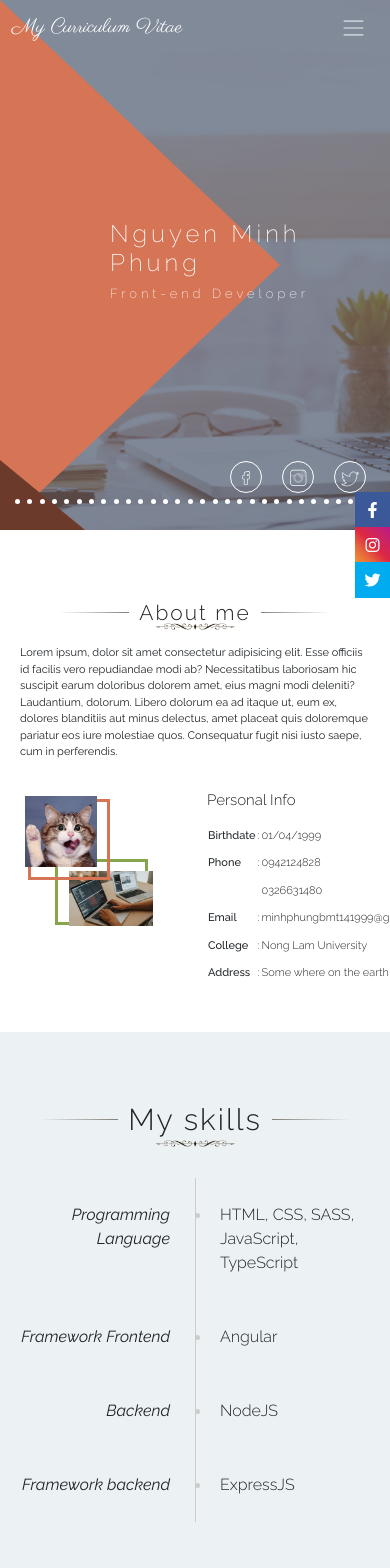
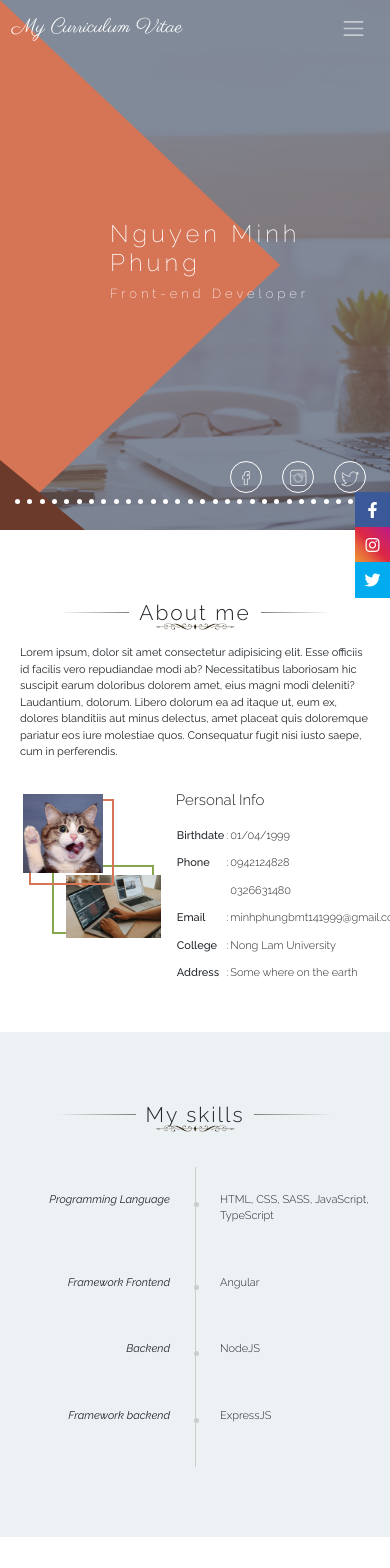
Before and after one commit to chotr/cv-angular, an Angular app: page / in a window 390 px wide. Shown: the top 1568 px of the page. Built offline with nearby package versions, Linux system fonts and the light colour scheme.

Commit message:
responsive all

```diff
--- a/src/app/clients/about/about.component.html
+++ b/src/app/clients/about/about.component.html
@@ -15,7 +15,7 @@
     </div>
     <div class="info">
         <div class="row">
-            <div class="col-6 img_content">
+            <div class="col-5 col-sm-6 col-md-6 img_content">
                 <div class="img">
                     <img src="../../../assets/images/53928431_2178140305834898_6450575145223323648_n.jpg" alt="">
                 </div>
@@ -25,7 +25,7 @@
                     </div>
                 </div>
             </div>
-            <div class="col-6">
+            <div class="col-7 col-sm-6 col-md-6">
                 <div class="personal_info">
                     <h3>Personal Info</h3>
                     <div class="getActive"></div>
@@ -33,7 +33,7 @@
                         <tr>
                             <th scope="row">Birthdate</th>
                             <td>:</td>
-                            <td colspan="2">01/04/1999</td>
+                            <td colspan="1">01/04/1999</td>
                         </tr>
                         <tr>
                             <th scope="row">Phone</th>
--- a/src/app/clients/about/about.component.scss
+++ b/src/app/clients/about/about.component.scss
@@ -213,7 +213,22 @@
     .info {
       .img_content {
         .img_absolute {
-          bottom: 15%;
+          bottom: -15%;
+          width: 65%;
+          right: 0%;
+          .img {
+            position: relative;
+            &::before {
+              border: 2px solid #87a64b;
+            }
+          }
+        }
+        .img {
+          padding: 3px;
+          width: 65%;
+          &::before {
+            border: 2px solid #d67456;
+          }
         }
       }
       .personal_info {
@@ -256,9 +271,13 @@
     .info {
       .img_content {
         .img_absolute {
-          bottom: 30%;
+          bottom: 25%;
+        }
+        .img {
+          width: 65%;
         }
       }
+
     }
   }
 }
--- a/src/app/clients/certificate/certificate.component.scss
+++ b/src/app/clients/certificate/certificate.component.scss
@@ -1,3 +1,5 @@
+@import "../../../styles/Helper/mixin";
+@import "../../../styles/Helper/variables";
 .content {
   overflow: hidden;
   opacity: 0;
@@ -41,3 +43,48 @@
     }
   }
 }
+@include responsive("extra-large") {
+  .content {
+    .title {
+      h2 {
+        font-size: 25px;
+      }
+    }
+    .certificate_list {
+      .img {
+        width: 60%;
+      }
+      .text {
+        font-size: 14px;
+      }
+    }
+  }
+}
+
+@include responsive("medium") {
+  .content {
+    .title {
+      h2 {
+        font-size: 21px;
+      }
+    }
+    .certificate_list {
+      .text {
+        font-size: 11px;
+      }
+      .fe_c {
+        padding-bottom:10px;
+      }
+    }
+  }
+}
+
+@include responsive("small") {
+  .content {
+    .certificate_list {
+      .img {
+        width: 100%;
+      }
+    }
+  }
+}
--- a/src/app/clients/footer/footer.component.scss
+++ b/src/app/clients/footer/footer.component.scss
@@ -1,3 +1,5 @@
+@import "../../../styles/Helper/mixin";
+@import "../../../styles/Helper/variables";
 .contact_footer {
   background: #f7f7f7;
   .contact {
@@ -54,8 +56,116 @@
       align-items: center;
       margin: 0 20px;
     }
-    span{
-        color: black;
+    span {
+      color: black;
     }
   }
 }
+
+@include responsive("extra-large") {
+  .contact_footer {
+    .fl-layout {
+      .footer_img {
+        width: 30%;
+        padding: 0px 28px;
+      }
+      h3 {
+        font-size: 16px;
+      }
+      p {
+        font-size: 14px;
+      }
+    }
+  }
+  .social_footer {
+    span {
+      font-size: 15px;
+    }
+  }
+}
+
+@include responsive("large") {
+  .contact_footer {
+    .fl-layout {
+      .footer_img {
+        width: 23%;
+        padding: 0px 10px;
+      }
+      h3 {
+        font-size: 15px;
+      }
+      p {
+        font-size: 12px;
+      }
+    }
+  }
+  .social_footer {
+    span {
+      font-size: 14px;
+    }
+  }
+}
+
+@include responsive("medium") {
+  .contact_footer {
+    .fl-layout {
+      .footer_img {
+        width: 23%;
+        padding: 0px 10px;
+      }
+
+      h3 {
+        font-size: 14px;
+      }
+      p {
+        font-size: 11px;
+      }
+    }
+    .contact {
+      .col-4:nth-child(2) {
+        .fl-layout {
+          .footer_img {
+            padding: 0 !important;
+            margin-right: 10px !important;
+          }
+        }
+      }
+    }
+  }
+  .social_footer {
+    .content {
+      padding: 40px 0;
+    }
+    span {
+      font-size: 12px;
+    }
+  }
+}
+
+@include responsive("small") {
+  .contact_footer {
+    .fl-layout {
+      .footer_img {
+        width: 35%;
+      }
+    }
+  }
+  .social_footer {
+    .content {
+      padding: 40px 0;
+    }
+    .list_s {
+      .item_s {
+        a {
+          display: flex;
+          flex-direction: column;
+          align-content: center;
+          align-items: center;
+        }
+      }
+    }
+    span {
+      font-size: 11px;
+    }
+  }
+}
--- a/src/app/clients/product/product.component.scss
+++ b/src/app/clients/product/product.component.scss
@@ -1,3 +1,5 @@
+@import "../../../styles/Helper/mixin";
+@import "../../../styles/Helper/variables";
 .content {
   opacity: 0;
   .product_list {
@@ -37,3 +39,89 @@
     }
   }
 }
+@include responsive("extra-large") {
+  .content {
+    .title {
+      h2 {
+        font-size: 25px;
+      }
+    }
+    .product_list {
+      .product_content {
+        h3 {
+          font-size: 21px;
+        }
+        .info_pr {
+          .btn {
+            font-size: 13px;
+          }
+        }
+      }
+      .button {
+        width: 8%;
+      }
+    }
+  }
+}
+
+@include responsive("large") {
+  .content {
+    .title {
+      h2 {
+        font-size: 21px;
+      }
+    }
+    .product_list {
+      .product_content {
+        h3 {
+          font-size: 18px;
+          margin-bottom: 10px;
+        }
+        .info_pr {
+          .btn {
+            font-size: 12px;
+          }
+        }
+      }
+      .button {
+        width: 10%;
+      }
+    }
+  }
+}
+
+@include responsive("medium") {
+  .content {
+    .title {
+      h2 {
+        font-size: 21px;
+      }
+    }
+    .product_list {
+      padding: 20px 0;
+      .button {
+        top: 30%;
+      }
+      .previous {
+        left: 0;
+      }
+      .next {
+        right: 0;
+      }
+      .product_content {
+        h3 {
+          font-size: 16px;
+        }
+        .info_pr {
+          .btn {
+            font-size: 11px;
+            padding: 5px 7px;
+          }
+          .btn:nth-child(2) {
+            margin-left: 10px !important;
+          }
+        }
+      }
+    }
+  }
+}
--- a/src/app/clients/skills/skills.component.scss
+++ b/src/app/clients/skills/skills.component.scss
@@ -1,3 +1,5 @@
+@import "../../../styles/Helper/mixin";
+@import "../../../styles/Helper/variables";
 .content {
   overflow: hidden;
   opacity: 0;
@@ -68,6 +70,56 @@
   }
 }
 
+@include responsive("extra-large") {
+  .content {
+    .title {
+      h2 {
+        font-size: 25px;
+      }
+    }
+    .skills_list {
+      min-height: 300px;
+      .item {
+        font-size: 14px;
+      }
+    }
+  }
+}
+
+@include responsive("large") {
+  .content {
+    .title {
+      h2 {
+        font-size: 25px;
+      }
+    }
+    .skills_list {
+      .dot {
+        left: 49.8%;
+        top: 35px;
+      }
+    }
+  }
+}
+
+@include responsive("medium") {
+  .content {
+    .title {
+      h2 {
+        font-size: 21px;
+      }
+    }
+    .skills_list {
+      .item {
+        font-size: 11px;
+      }
+      .dot {
+        left: 49.7%;
+      }
+    }
+  }
+}
+
 @keyframes upToDown0 {
   from {
     top: 0;
```
